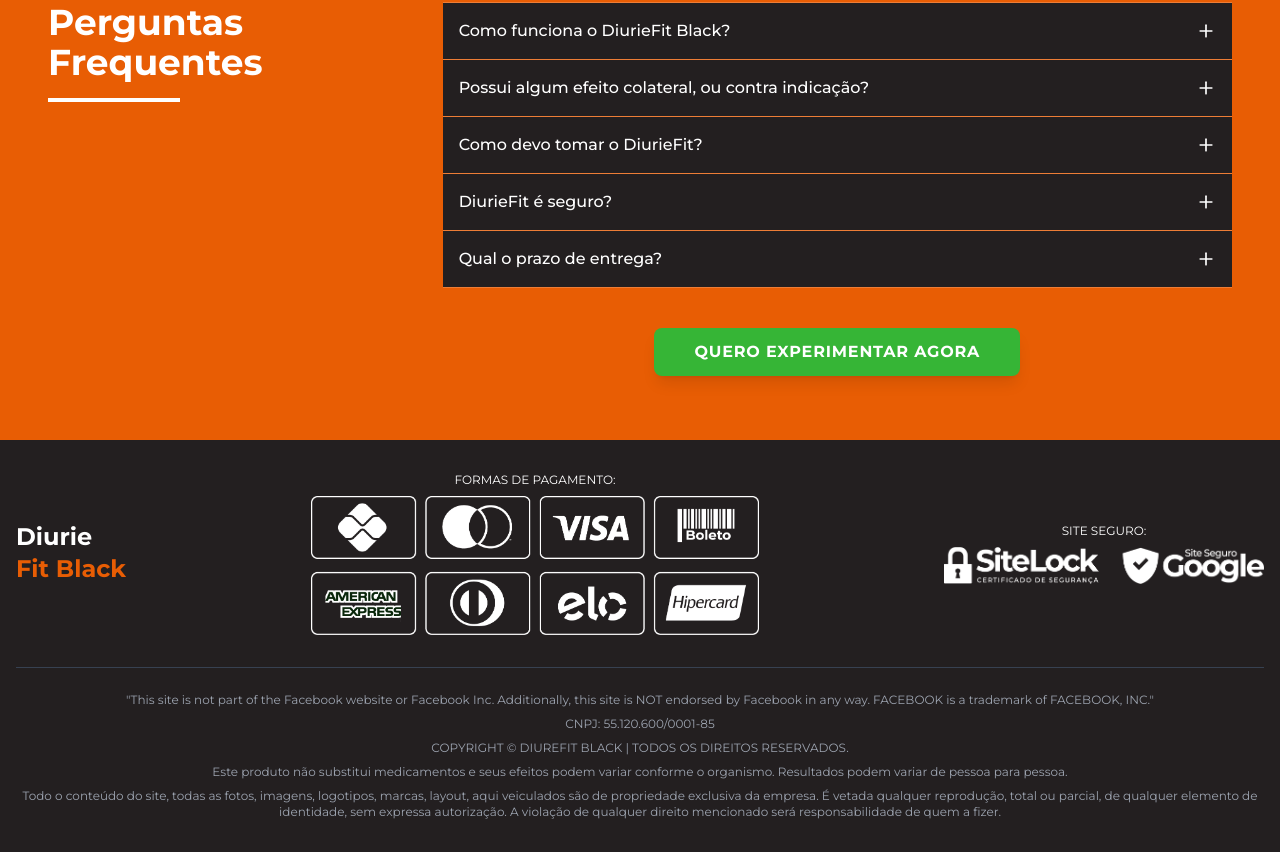
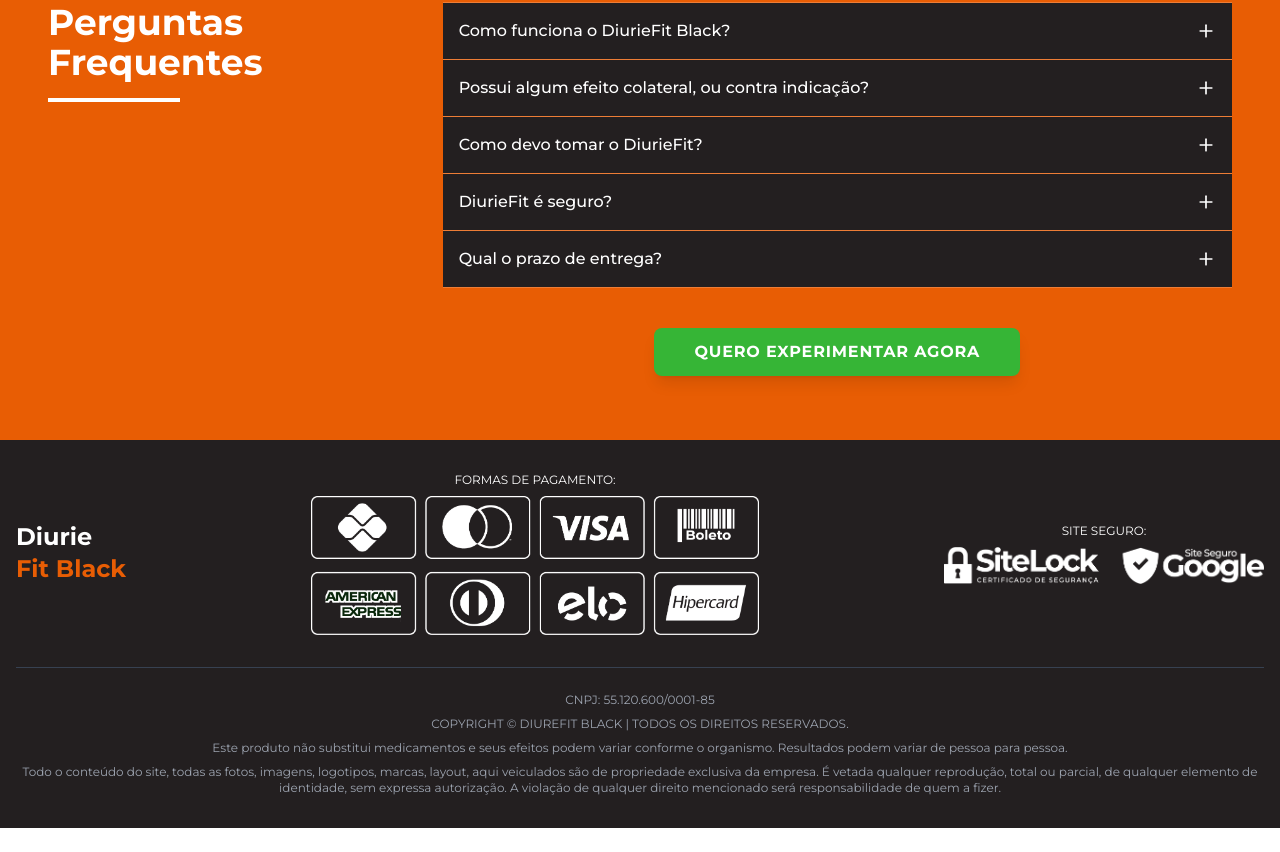
Before and after one commit to ViniLuzz/DiurieFit, a React (Vite) app: page / in a window 1280 px wide. Shown: the part 5435-6287 px from the top of the page. After the commit the page ends 6263 px from the top, so only its background shows below. Built offline with nearby package versions, Linux system fonts and the light colour scheme.

Commit message:
Code edited in Lovable Code Editor
Edited UI in Lovable

```diff
--- a/src/components/FooterSection.tsx
+++ b/src/components/FooterSection.tsx
@@ -40,9 +40,6 @@ const FooterSection = () => {
 
         <div className="text-xs text-gray-400 text-center">
           <p className="mb-2">
-            "This site is not part of the Facebook website or Facebook Inc. Additionally, this site is NOT endorsed by Facebook in any way. FACEBOOK is a trademark of FACEBOOK, INC."
-          </p>
-          <p className="mb-2">
             CNPJ: 55.120.600/0001-85
           </p>
           <p className="mb-2">
```
